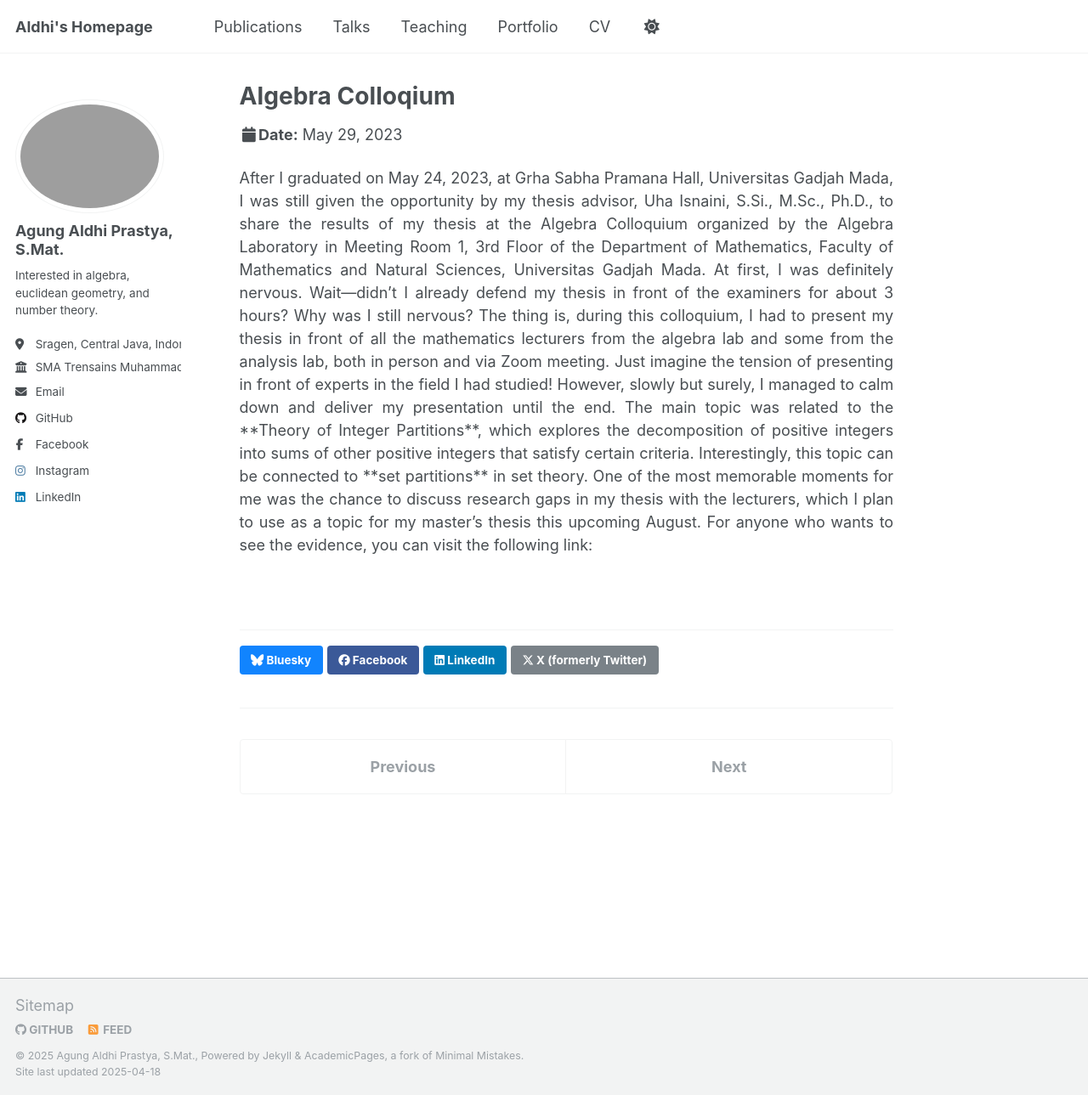
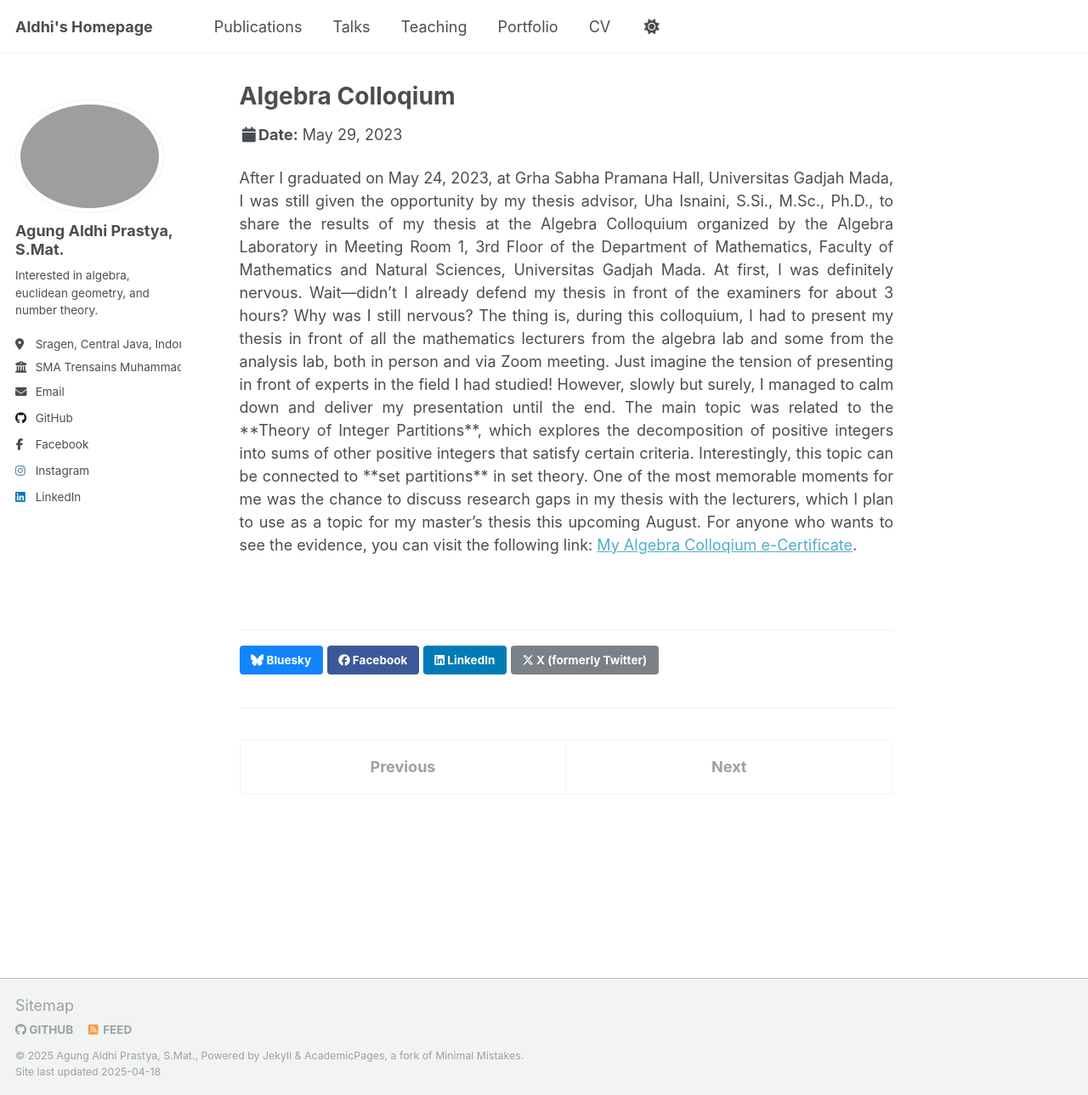
Before and after one commit to agung-aldhi-prastya/agung-aldhi-prastya.github.io, a Jekyll site: the page built from _talks/2023-05-29-talk-1.md, in a window 1280 px wide and 1289 px high. Shown: the whole window at 85% size. Built offline with Jekyll 4.4.1, drawn with Linux system fonts in a browser that asks for light colours.

Commit message:
Update 2023-05-29-talk-1.md

```diff
--- a/_talks/2023-05-29-talk-1.md
+++ b/_talks/2023-05-29-talk-1.md
@@ -10,5 +10,5 @@ location: "Yogyakarta, Indonesia"
 
 <p align=justify>
 After I graduated on May 24, 2023, at Grha Sabha Pramana Hall, Universitas Gadjah Mada, I was still given the opportunity by my thesis advisor, Uha Isnaini, S.Si., M.Sc., Ph.D., to share the results of my thesis at the Algebra Colloquium organized by the Algebra Laboratory in Meeting Room 1, 3rd Floor of the Department of Mathematics, Faculty of Mathematics and Natural Sciences, Universitas Gadjah Mada.  At first, I was definitely nervous. Wait—didn’t I already defend my thesis in front of the examiners for about 3 hours? Why was I still nervous? The thing is, during this colloquium, I had to present my thesis in front of all the mathematics lecturers from the algebra lab and some from the analysis lab, both in person and via Zoom meeting. Just imagine the tension of presenting in front of experts in the field I had studied!  However, slowly but surely, I managed to calm down and deliver my presentation until the end. The main topic was related to the **Theory of Integer Partitions**, which explores the decomposition of positive integers into sums of other positive integers that satisfy certain criteria. Interestingly, this topic can be connected to **set partitions** in set theory.  One of the most memorable moments for me was the chance to discuss research gaps in my thesis with the lecturers, which I plan to use as a topic for my master’s thesis this upcoming August. For anyone who wants to see the evidence, you can visit the following link:
-<a href="agung-aldhi-prastya.github.io/files/Sertifikat Kolokium Aljabar Mei 2023 Agung Aldhi Prastya, S.Mat..pdf"></a>
+<a href="https://agung-aldhi-prastya.github.io/files/Sertifikat Kolokium Aljabar Mei 2023 Agung Aldhi Prastya, S.Mat..pdf" target="_blank">My Algebra Colloqium e-Certificate</a>.
 </p>
```
